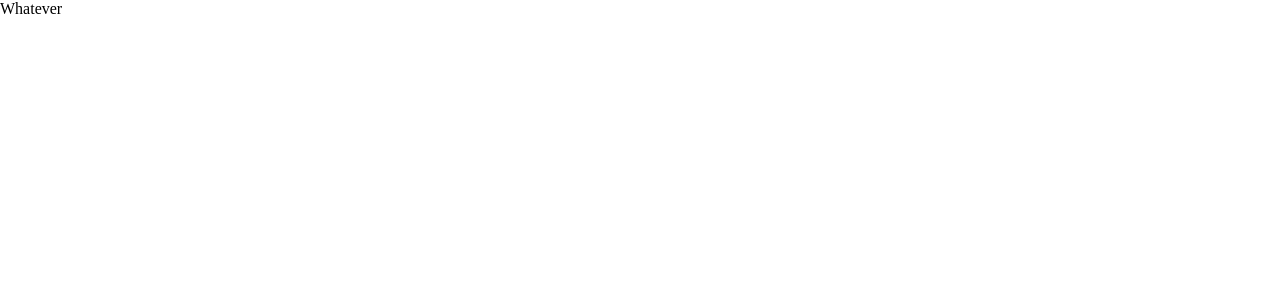
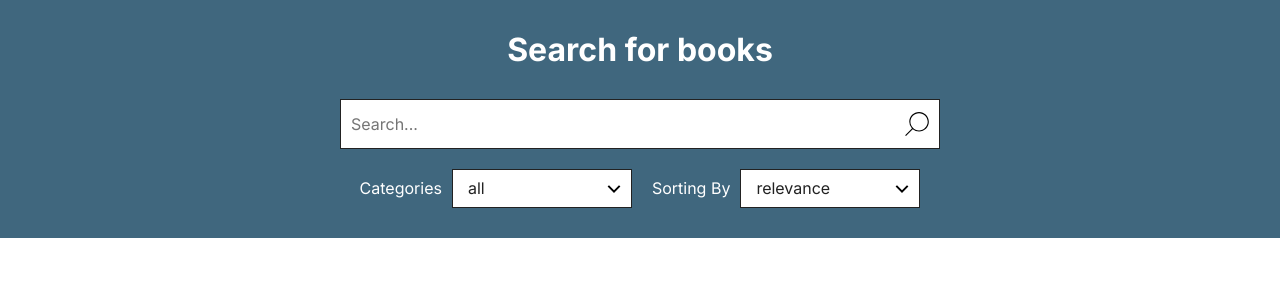
Before and after one commit to modivicious/test-future, a React (Create React App) app in the folder app/: page / in a window 1280 px wide. Shown: the top 300 px of the page. Built offline with nearby package versions, Linux system fonts and the light colour scheme.

Commit message:
add Search component

```diff
--- a/app/index.html
+++ b/app/index.html
@@ -8,6 +8,10 @@
   <title>Title</title>
   <meta name="description" content="Description">
   <meta name="theme-color" content="#ecebeb">
+
+  <link rel="preconnect" href="https://fonts.googleapis.com">
+  <link rel="preconnect" href="https://fonts.gstatic.com" crossorigin>
+  <link href="https://fonts.googleapis.com/css2?family=Inter:wght@400;700&display=swap" rel="stylesheet">
 </head>
 
 <body>
--- a/app/scss/index.scss
+++ b/app/scss/index.scss
@@ -1 +1,8 @@
 @import "normalize";
+
+body {
+  font-family: "Inter", sans-serif;
+  font-weight: 400;
+  font-size: 16px;
+  color: #222;
+}
--- a/app/src/App.tsx
+++ b/app/src/App.tsx
@@ -1,7 +1,13 @@
 import React from "react";
 
+import Search from "./components/Search";
+
 const App = () => {
-  return <h1>Whatever</h1>;
+  return (
+    <>
+      <Search />
+    </>
+  );
 };
 
 export default App;
--- /dev/null
+++ b/app/src/components/Search/Search.module.scss
@@ -0,0 +1,34 @@
+.wrapper {
+  display: flex;
+  justify-content: center;
+
+  background-color: #40677e;
+  padding: 30px 0;
+}
+
+.content {
+  max-width: 800px;
+  width: 100%;
+
+  color: #fff;
+}
+
+.form {
+  display: flex;
+  flex-direction: column;
+  align-items: center;
+}
+
+.title {
+  font-weight: 700;
+  font-size: 32px;
+
+  margin-bottom: 30px;
+}
+
+.filters {
+  display: flex;
+  justify-content: center;
+  flex-wrap: wrap;
+  gap: 20px;
+}
--- /dev/null
+++ b/app/src/components/Search/index.tsx
@@ -0,0 +1,55 @@
+import * as React from "react";
+
+import SearchBar from "../SearchBar";
+import Select from "../Select";
+
+import styles from "./Search.module.scss";
+
+const filtersData = [
+  {
+    id: "categories",
+    label: "categories",
+    options: [
+      { name: "all", value: "all" },
+      { name: "art", value: "art" },
+      { name: "biography", value: "biography" },
+      { name: "computers", value: "computers" },
+      { name: "history", value: "history" },
+      { name: "medical", value: "medical" },
+      { name: "poetry", value: "poetry" },
+    ],
+  },
+  {
+    id: "sort",
+    label: "sorting by",
+    options: [
+      { name: "relevance", value: "relevance" },
+      { name: "newest", value: "newest" },
+    ],
+  },
+];
+
+const Search = () => {
+  return (
+    <div className={styles.wrapper}>
+      <div className={styles.content}>
+        <form className={styles.form}>
+          <h1 className={styles.title}>Search for books</h1>
+          <SearchBar />
+          <div className={styles.filters}>
+            {filtersData.map((filter) => (
+              <Select
+                key={filter.id}
+                id={filter.id}
+                label={filter.label}
+                options={filter.options}
+              />
+            ))}
+          </div>
+        </form>
+      </div>
+    </div>
+  );
+};
+
+export default Search;
--- /dev/null
+++ b/app/src/components/SearchBar/SearchBar.module.scss
@@ -0,0 +1,37 @@
+.wrapper {
+  display: flex;
+  align-items: center;
+
+  max-width: 600px;
+  width: 100%;
+  height: 50px;
+
+  background-color: #fff;
+  border: 1px solid #222;
+
+  & + * {
+    margin-top: 20px;
+  }
+}
+
+.input {
+  width: 100%;
+  height: 100%;
+
+  padding: 0 10px;
+
+  color: #222;
+
+  &:focus {
+    outline: none;
+  }
+}
+
+.btn {
+  width: 48px;
+  height: 48px;
+
+  background-image: url("../../../images/icons/searchIcon.svg");
+  background-repeat: no-repeat;
+  background-position: center;
+}
--- /dev/null
+++ b/app/src/components/SearchBar/index.tsx
@@ -0,0 +1,14 @@
+import * as React from "react";
+
+import styles from "./SearchBar.module.scss";
+
+const SearchBar = () => {
+  return (
+    <div className={styles.wrapper}>
+      <input className={styles.input} placeholder="Search..." type="text" />
+      <button className={styles.btn} type="submit" />
+    </div>
+  );
+};
+
+export default SearchBar;
--- /dev/null
+++ b/app/src/components/Select/Select.module.scss
@@ -0,0 +1,22 @@
+.wrapper {
+  white-space: nowrap;
+}
+
+.label {
+  margin-right: 10px;
+  text-transform: capitalize;
+}
+
+.select {
+  width: 180px;
+  padding: 10px 15px;
+  border: 1px solid #222;
+  background-color: #fff;
+  color: #222;
+
+  appearance: none;
+
+  background-image: url("../../../images/icons/arrowDown.svg");
+  background-repeat: no-repeat;
+  background-position: center right 10px;
+}
--- /dev/null
+++ b/app/src/components/Select/index.tsx
@@ -0,0 +1,30 @@
+import * as React from "react";
+
+import styles from "./Select.module.scss";
+
+type Props = {
+  id: string;
+  label?: string;
+  options: { name: string; value: string }[];
+};
+
+const Select = ({ id, label, options }: Props) => {
+  return (
+    <div className={styles.wrapper}>
+      {label && (
+        <label className={styles.label} htmlFor={id}>
+          {label}
+        </label>
+      )}
+      <select className={styles.select} id={id}>
+        {options.map((option) => (
+          <option key={option.name} value={option.value}>
+            {option.name}
+          </option>
+        ))}
+      </select>
+    </div>
+  );
+};
+
+export default Select;
```
Also changed, not shown: app/images/icons/arrowDown.svg (added), app/images/icons/searchIcon.svg (added).
